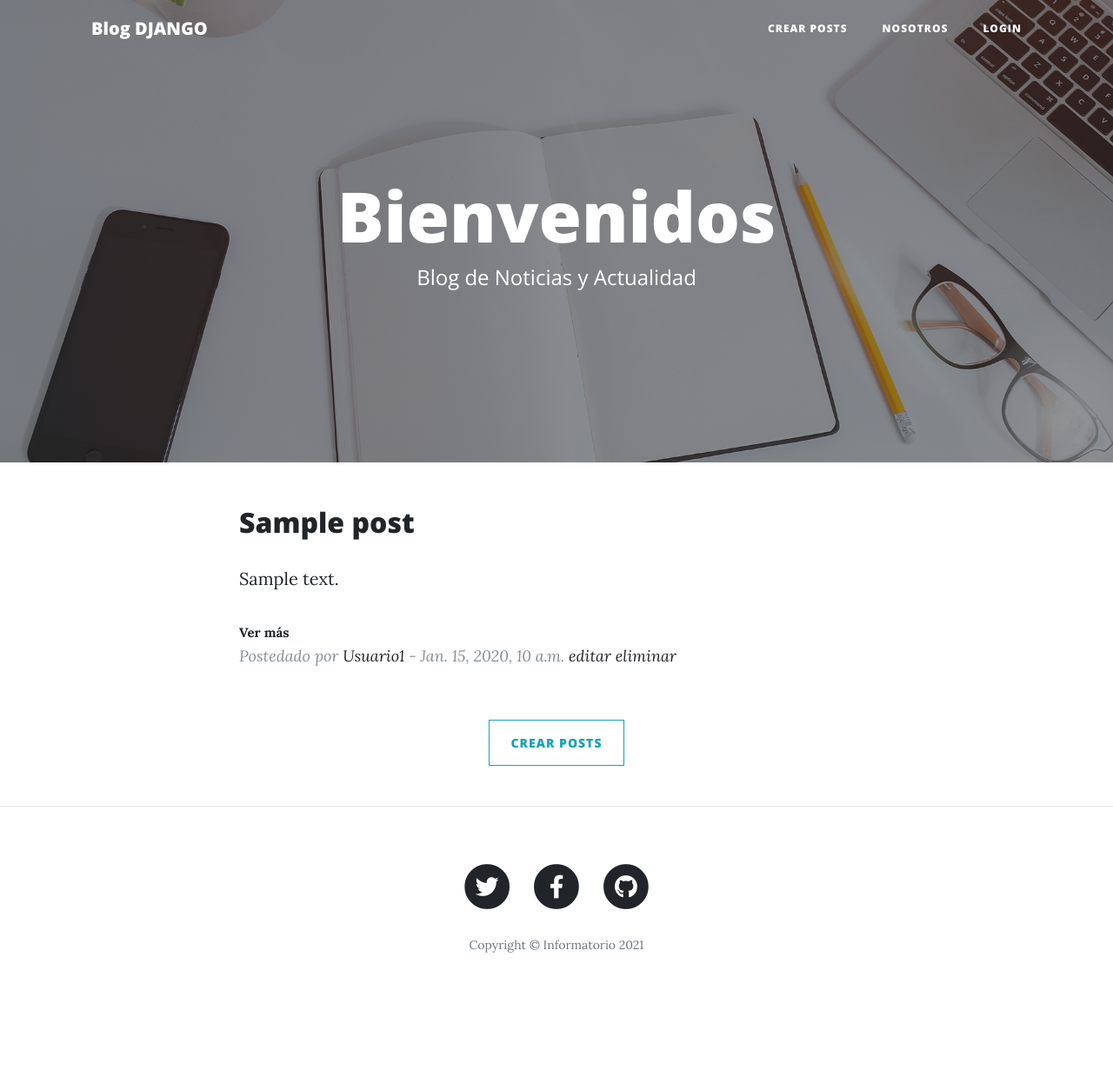
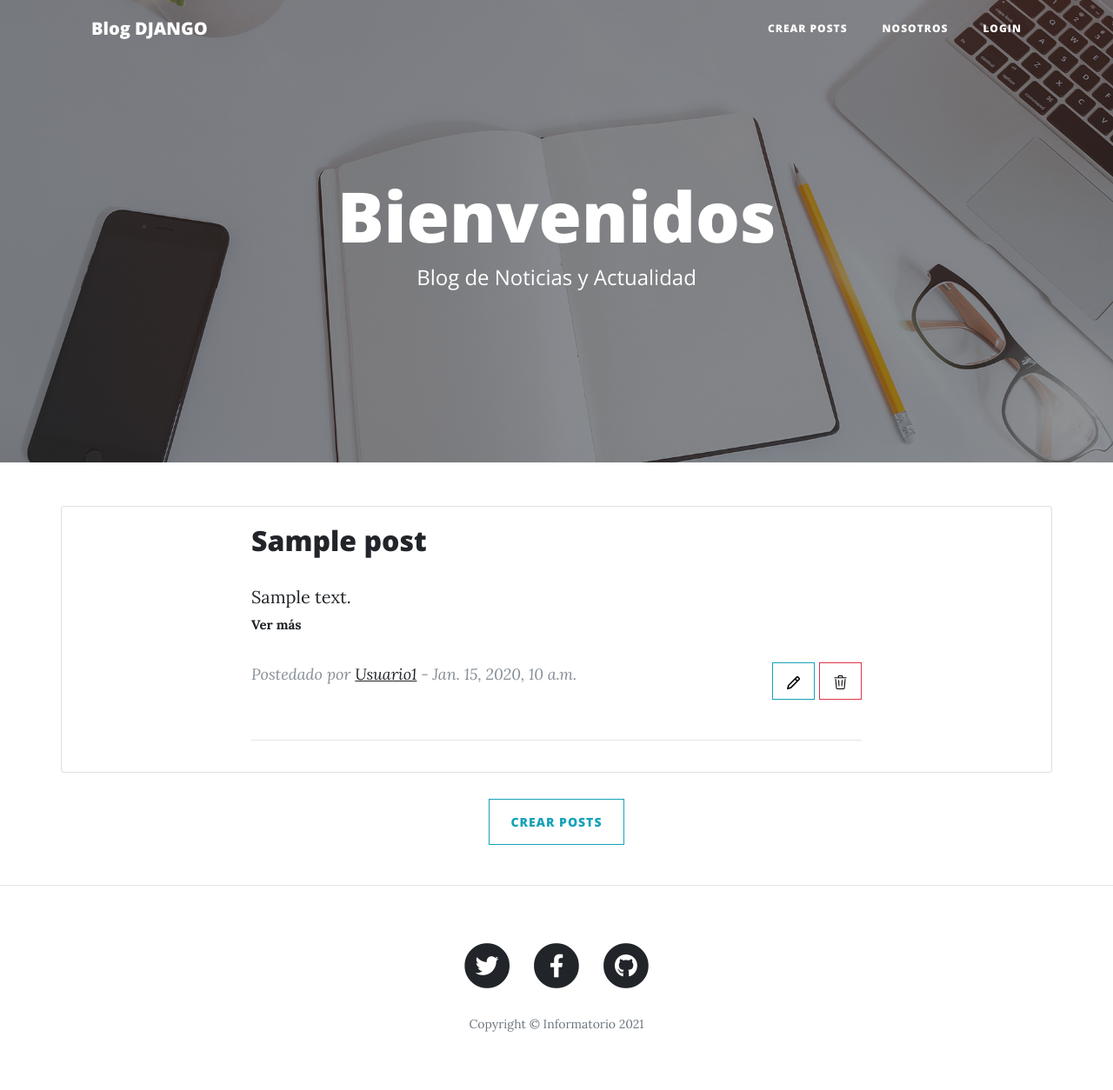
Before and after one commit to paodesign/informatorio, a Django app: template src/template/blog/home.html in a window 1280 px wide. Shown: the whole page at 87% size. Before the commit the page ends 1096 px from the top, so only its background shows below. Run offline with Django 3.2, Linux system fonts and the light colour scheme; the template is opened without the code that fills it: most values are stand-ins (such as "Sample title", 1, 10 or a date in 2020); some libraries are stand-ins or nearby versions.

Commit message:
funciona eliminar y editar

```diff
--- a/src/apps/blog/urls.py
+++ b/src/apps/blog/urls.py
@@ -11,5 +11,6 @@ urlpatterns = [
   path('crear/', views.Alta_post.as_view(), name = 'alta_post'),
   #path('nuevo/', post_nuevo, name = 'nuevo'),
   path('editar/<int:pk>/',views.Editar_post.as_view(), name= 'editar'),
-  path('eliminar/<int:pk>/',views.Eliminar_post.as_view(), name= 'eliminar'),
+  path('eliminar/<int:pk>/',eliminar_post, name= 'eliminar'),
+
 ]
--- /dev/null
+++ b/src/static/js/confirmacion.js
@@ -0,0 +1,30 @@
+function confirmarEliminacion(id) {
+    swal({
+        title: "¿Está seguro de Eliminar el post?",
+        text: "No podras deshacer esta acción.",
+        icon: "warning",
+        buttons: true,
+        dangerMode: true,
+    })
+        .then((willDelete) => {
+            if (willDelete) {
+                //   swal("Tu post se ha eliminado!", {
+                //     icon: "success",
+                //   });
+                window.location.href = "/eliminar/" + id + "/";
+            } else {
+                //   swal("Tu post esta a salvo.");
+            }
+        });
+
+}
+
+function confirmacionEditar(id) {
+    swal({
+        title: "Se guardo con Exito!",
+        // text: "You clicked the button!",
+        icon: "success",
+        button: "Ok",
+    })
+
+}
--- /dev/null
+++ b/src/template/blog/bajaPost.html
@@ -0,0 +1,6 @@
+{% extends 'base.html' %}
+{% load static %}
+
+{% block content %}
+
+{% endblock %}
--- a/src/template/blog/home.html
+++ b/src/template/blog/home.html
@@ -2,6 +2,9 @@
 {% load static %}
 
 {% block content %}
+<script src="https://unpkg.com/sweetalert/dist/sweetalert.min.js"></script>
+<script src="{% static 'js/confirmacion.js'%}"></script>
+
 
 <!-- Page Header -->
 <header class="masthead" style="background-image: url(/static/img/home-bg.jpg)">
@@ -19,27 +22,47 @@
 </header>
 
 <!-- Main Content -->
-<div class="container">
-  <div class="row">
+<div class="container card">
+  <div class="row card-body">
     <div class="col-lg-8 col-md-10 mx-auto">
 
       {% for post in object_list %}
-      <div class="post-preview">
+      <div class="post-preview ">
 
         <h2 class="post-title">
-          {{post.titulo}}
+          <a href="{% url 'posts' post.pk %}">{{post.titulo}}</a>
+
         </h2>
-        <p class="post-subtitle text-truncate">
+        <p class="post-subtitle text-truncate" style="margin-bottom: 0px;">
           {{post.contenido}}
         </p>
-        <strong><a href="{% url 'posts' post.pk %}" style="font-size: 15px;">Ver más</a></strong>
+        <strong><a href="{% url 'posts' post.pk %}" style="font-size: 15px; ">Ver más</a></strong>
         </a>
-        <p class="post-meta">Postedado por
-          <a href="#">Usuario{{post.id}}</a>
-          - {{post.fecha_publicacion}}
-          <a href="{% url 'editar' post.id %}">editar</a>
-          <a href="{% url 'eliminar' post.id %}">eliminar</a>
-        </p>
+        <div class="row post-meta">
+          <div class="col-md-8">
+            <p>Postedado por
+              <a href="#" on>Usuario{{post.id}}</a>
+              - {{post.fecha_publicacion}}
+
+            </p>
+          </div>
+          <div class="col-md-4">
+            <p class="float-right">
+              <a href="{% url 'editar' post.id %}"
+                style="color:black;padding-bottom: 10px;padding-left: 15px;padding-right: 15px;padding-top: 10px;"
+                role="button" class="btn btn-outline-info" type="image/x-icon"> <img src="{% static 'img/pencil.svg' %}"
+                  style="width:17px;height:17px" alt='' /></a>
+
+              <a href="#" onclick="confirmarEliminacion({{post.id}})"
+                style="color:black;padding-bottom: 10px;padding-left: 15px;padding-right: 15px;padding-top: 10px;"
+                role="button" class="btn btn-outline-danger" type="image/x-icon"> <img
+                  src="{% static 'img/trash.svg' %}" style="width:17px;height:17px" alt='' /></a>
+            </p>
+          </div>
+
+        </div>
+        <hr>
+
       </div>
       {% endfor %}
     </div>
@@ -48,7 +71,7 @@
 
 
 <br>
-<div class='container text-center ' >
+<div class='container text-center '>
   <a class="btn btn-outline-info" href="{% url 'alta_post' %}" role="button">Crear Posts</a>
 
 </div>
--- a/src/template/blog/post.html
+++ b/src/template/blog/post.html
@@ -2,6 +2,7 @@
 {% load static %}
 
 {% block content %}
+
 
 <!-- Page Header -->
 <header class="masthead" style="background-image: url('{{ STATIC_URL }}img/post-bg.jpg')">
@@ -58,7 +59,7 @@
                 <!-- <label for="exampleFormControlTextarea1">Example textarea</label> -->
                 <textarea class="form-control" id="exampleFormControlTextarea1" rows="3"></textarea>
               </div>
-              <button type="button " class="btn btn-outline-info">Guardar</button>
+              <button type="button " class="btn btn-outline-info" > Guardar</button>
             </form>
           </div>
         </div>
```
Also changed, not shown: src/apps/blog/views.py (+13 -5 lines), src/template/blog/altaPost.html (+11 -5 lines), src/static/img/pencil.svg (added), src/static/img/trash.svg (added), 2 other files.
